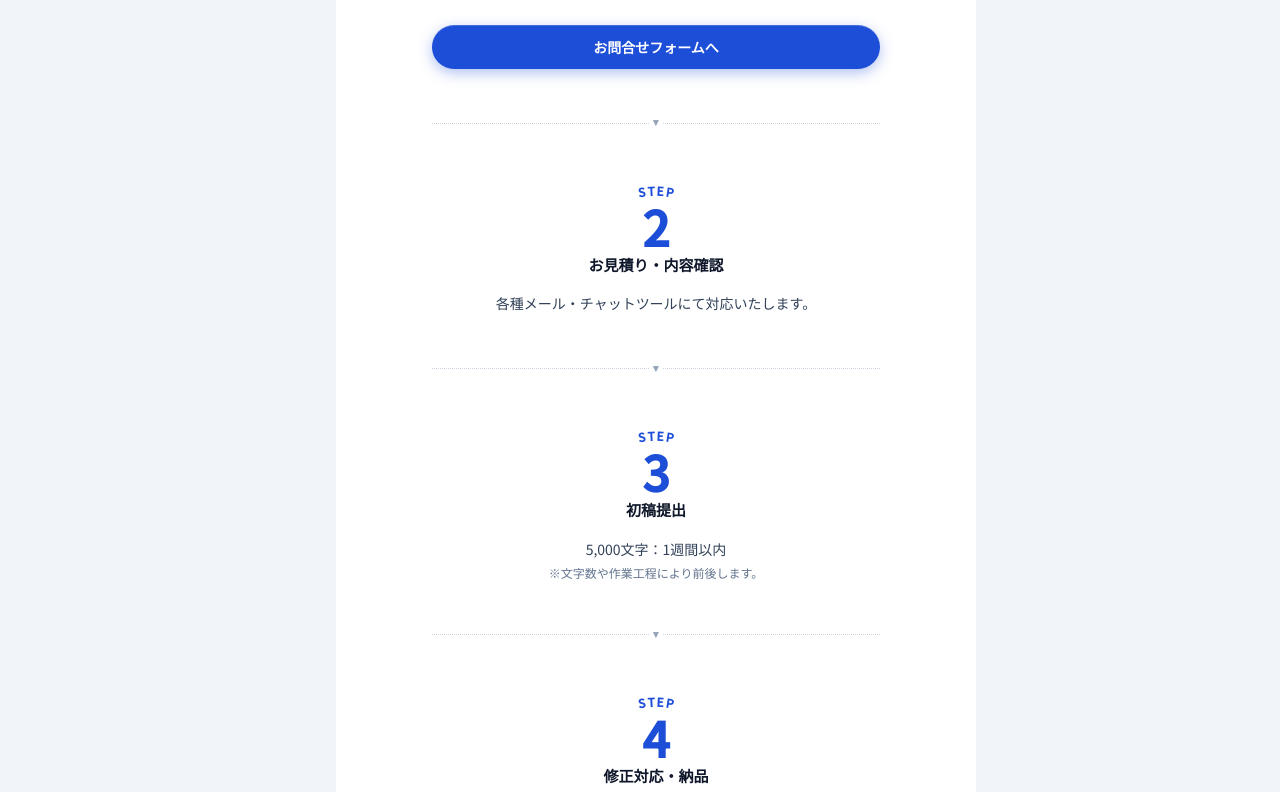
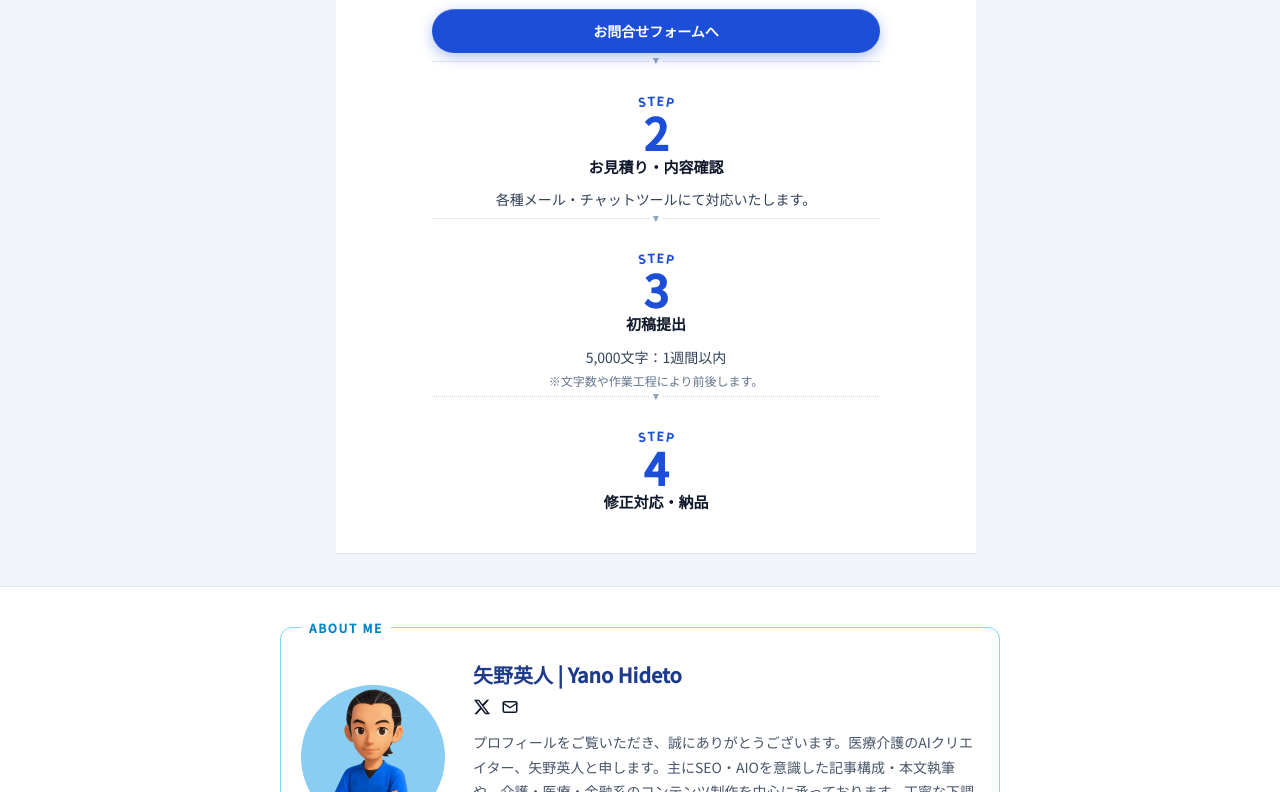
Before and after one commit to yanohide/yanohide, a Next.js app: page / in a window 1280 px wide. Shown: the part 6048-6840 px from the top of the page. Built offline with nearby package versions, Linux system fonts and the light colour scheme; no server answers.

Commit message:
とりま完成

```diff
--- a/src/app/page.tsx
+++ b/src/app/page.tsx
@@ -333,7 +333,7 @@ export default function HomePage() {
       </section>
 
       {/* Samples */}
-      <section id="samples" className="bg-slate-100 py-16">
+      <section id="samples" className="bg-slate-100 pt-16 pb-6 md:pb-8">
         <div className="mx-auto max-w-2xl px-4">
           <PortfolioSectionTitle script="執筆実績・サンプル記事" subtitleMatchScript className="mb-12" />
           <PortfolioSampleList />
--- a/src/app/portfolio-shell.css
+++ b/src/app/portfolio-shell.css
@@ -70,15 +70,15 @@
 }
 
 .portfolio-order-step-label-number {
-  margin-top: 0.125rem;
-  font-size: clamp(2.25rem, 7vw, 3rem);
+  margin-top: 0;
+  font-size: clamp(2rem, 6vw, 2.75rem);
   font-weight: 800;
   line-height: 1;
   color: #1d4ed8;
 }
 
 .portfolio-order-step-label-heading {
-  margin-top: 0.25rem;
+  margin-top: 0.125rem;
   font-size: 0.875rem;
   font-weight: 700;
   color: #0f172a;
@@ -138,7 +138,8 @@
   display: flex;
   align-items: flex-start;
   width: 100%;
-  margin-block: 1.25rem;
+  margin-top: -0.625rem;
+  margin-bottom: 0.125rem;
 }
 
 .portfolio-order-flow-connector-line {
@@ -157,7 +158,8 @@
 
 @media (min-width: 768px) {
   .portfolio-order-flow-connector {
-    margin-block: 1.5rem;
+    margin-top: -0.875rem;
+    margin-bottom: 0.25rem;
   }
 
   .portfolio-order-flow-cta {
--- a/src/components/PortfolioOrderFlow.tsx
+++ b/src/components/PortfolioOrderFlow.tsx
@@ -18,21 +18,21 @@ function OrderFlowStepLabel({ number, heading }: { number: number; heading: stri
 
 export function PortfolioOrderFlow() {
   return (
-    <div className="mt-10 border-t border-slate-200 bg-white px-4 pt-10 pb-10 md:mt-12 md:px-6 md:pt-12">
+    <div className="mt-12 border-t border-slate-200 bg-white px-4 pt-10 pb-4 md:mt-16 md:px-6 md:pt-12 md:pb-6">
       <PortfolioSectionTitle script="ご依頼から発注までの流れ" />
-      <ol className="mx-auto mt-8 max-w-md">
+      <ol className="mx-auto mt-6 max-w-md">
         {ORDER_FLOW_STEPS.map((item, index) => (
           <li key={item.number}>
-            <div className="py-6 text-center">
+            <div className="py-3 text-center md:py-4">
               <OrderFlowStepLabel number={item.number} heading={item.heading} />
               {"ctaLabel" in item && item.ctaLabel ? (
-                <a href={item.ctaHref} className="portfolio-order-flow-cta mx-auto mt-6 text-sm font-bold text-white">
+                <a href={item.ctaHref} className="portfolio-order-flow-cta mx-auto mt-4 text-sm font-bold text-white">
                   <span className="relative z-[1]">{item.ctaLabel}</span>
                 </a>
               ) : (
                 <>
                   {"detail" in item && item.detail ? (
-                    <p className="mt-4 text-sm leading-relaxed text-slate-700">{item.detail}</p>
+                    <p className="mt-2.5 text-sm leading-relaxed text-slate-700">{item.detail}</p>
                   ) : null}
                   {"note" in item && item.note ? (
                     <p className="mt-1 text-xs text-slate-500">{item.note}</p>
--- a/src/components/SiteChrome.tsx
+++ b/src/components/SiteChrome.tsx
@@ -141,7 +141,7 @@ export function SiteChrome({ children }: { children: React.ReactNode }) {
       </main>
 
       <footer className="relative z-[2] isolate border-t border-slate-200 bg-white">
-        <div className="mx-auto max-w-3xl bg-white px-4 py-12 md:px-6">
+        <div className="mx-auto max-w-3xl bg-white px-4 pt-8 pb-10 md:px-6 md:pt-10 md:pb-12">
           <div className="portfolio-footer-about">
             <p className="portfolio-footer-about-label">ABOUT ME</p>
             <div className="portfolio-footer-about-inner">
```
